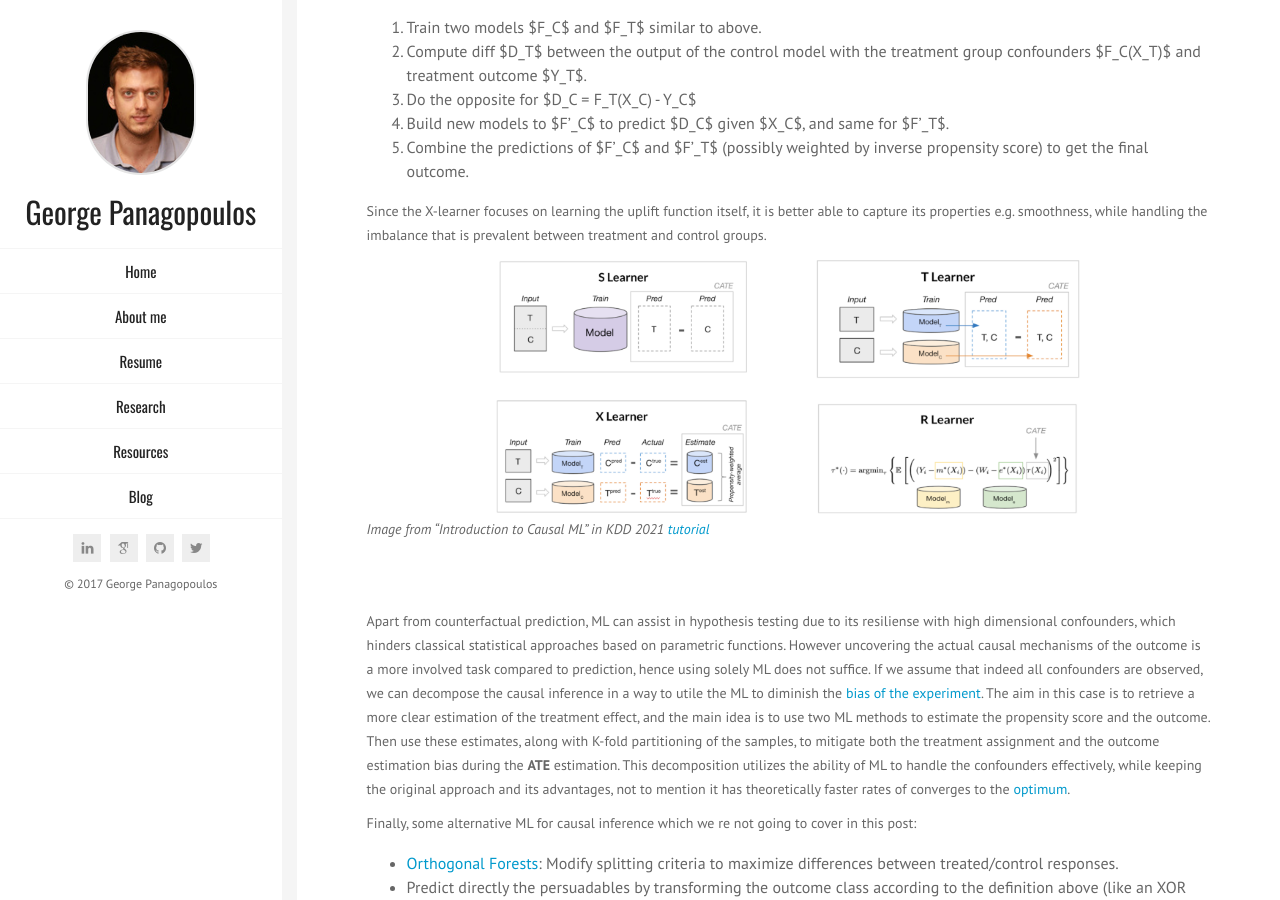
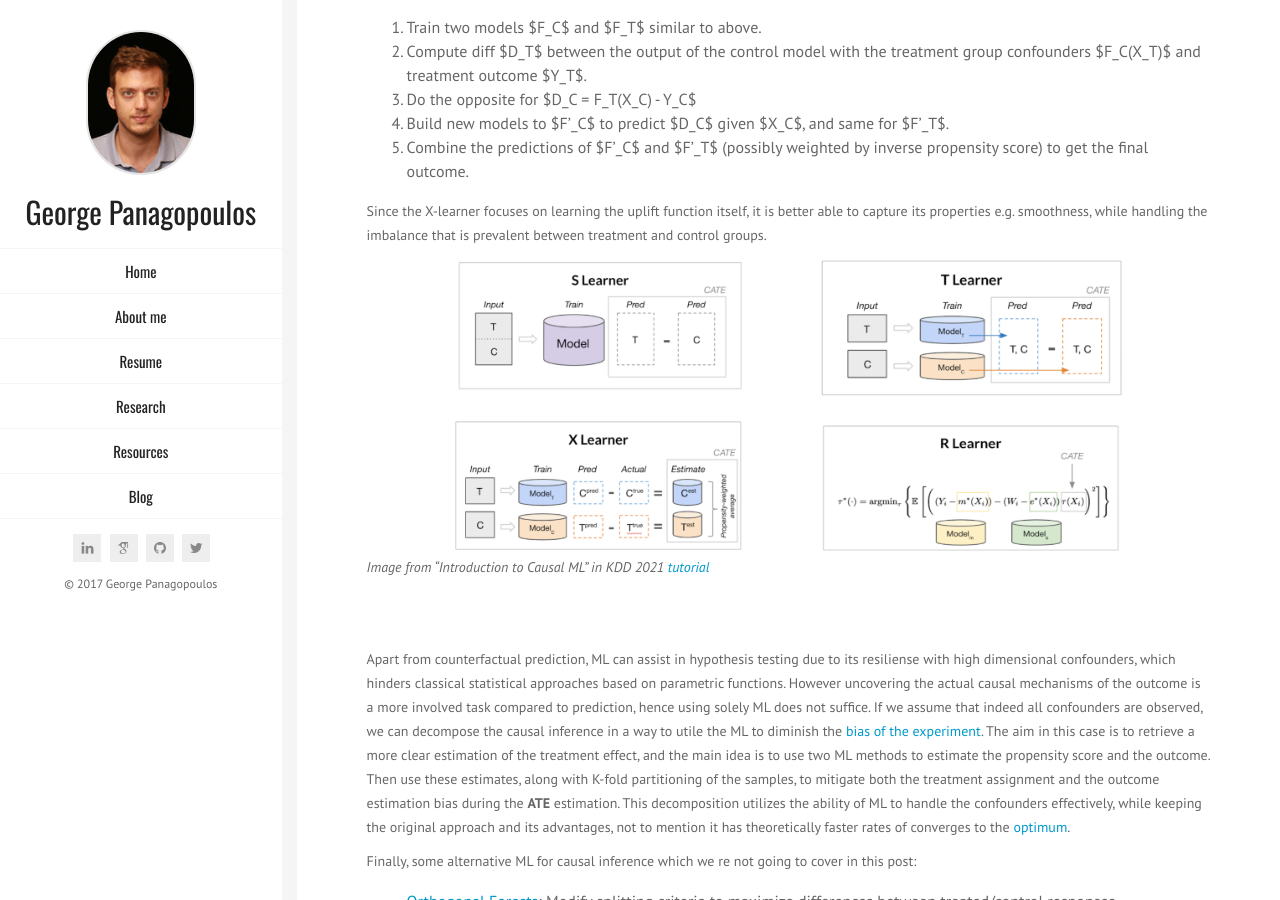
Before and after one commit to geopanag/geopanag.github.io, a Jekyll site: the page built from _posts/2023-05-08-ML-in-Causal-Inference.md, in a window 1280 px wide and 900 px high, scrolled down 1798 px. Built offline with Jekyll 4.4.1, drawn with Linux system fonts in a browser that asks for light colours; some web fonts are replaced.

Commit message:
fixed causal inf2

```diff
--- a/_posts/2023-05-08-ML-in-Causal-Inference.md
+++ b/_posts/2023-05-08-ML-in-Causal-Inference.md
@@ -65,7 +65,7 @@ The problem here is that imbalances can induce bias in the final model. It turns
 Since the X-learner focuses on learning the uplift function itself, it is better able to capture its properties e.g. smoothness, while handling the imbalance that is prevalent between treatment and control groups.
 
 
- <center><img src="/images/causal_inf/metalearners.png" width="70%"></center>
+ <center><img src="/images/causal_inf/metalearners.png" width="80%"></center>
  <em>Image from "Introduction to Causal ML" in KDD 2021 [tutorial](https://causal-machine-learning.github.io/kdd2021-tutorial/)</em>
 
 <br><br>
```
